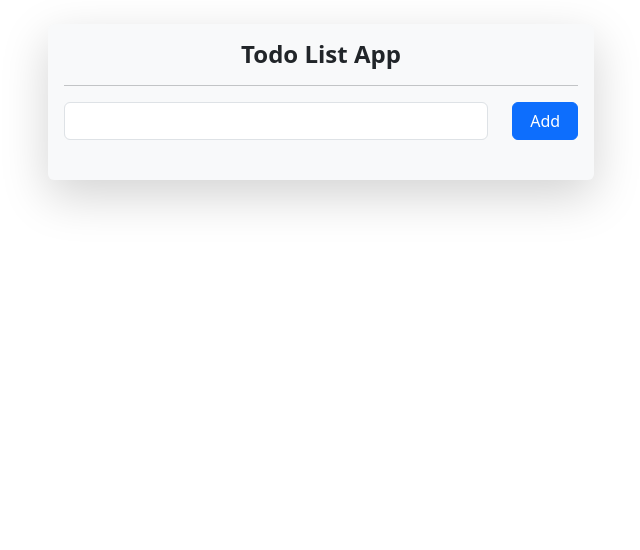
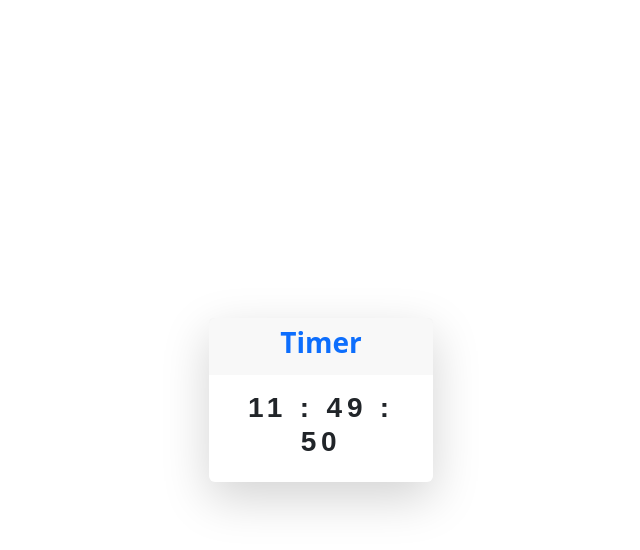
Before and after one commit to gaurab-magar/vowel-checker, a website: page index.html in a window 1280 px wide. Shown: the whole page, without its empty margins (319-959 px from the left). Drawn offline with Linux system fonts and the light colour scheme.

Commit message:
new date()

```diff
--- a/css/style.css
+++ b/css/style.css
@@ -1,9 +1,18 @@
-.btn-scale-on-hover:hover {
-  transform: scale(1.1);
+.card {
+  width: 20%;
+}
+
+.container {
+  height: 100vh;
+}
+
+.time h3 {
+  font-family: fantasy;
+  letter-spacing: 0.3rem;
 }
 
 @media only screen and (max-width: 577px) {
-  #addBtn {
-    margin-top: 1.5rem;
+  .card {
+    width: 100%;
   }
 }
--- a/index.html
+++ b/index.html
@@ -8,43 +8,16 @@
     <link rel="stylesheet" href="./css/bootstrap.css">
 </head>
 <body>
-    <div class="container">
-        <div class="row d-flex justify-content-center">
-            <div class="col-md-6">
-                <div class="card bg-light mt-4 shadow-lg border-0 rounded-2">
-                    <div class="card-body">
-                        <div class="card-title">
-                            <h5 class="card-title text-center fw-bold fs-4">
-                                Todo List App
-                            </h5>
-                            <hr>
-                            <div class="row">
-                                <div class="col-md-10">
-                                    <input type="text" id="taskInput" class="form-control">
-                                </div>
-                                <div class="col-md-2 mt-sm-4 mt-md-0">
-                                    <button id="addBtn" class="btn btn-primary w-100">Add</button>
-                                </div>
-                            </div>
-                        </div>
-                        <div class="body mt-4">
-                            <ul class="list-group" id="tasksList">
-                                <!-- <li class="list-group-item border-0">
-                                    <span class="bg-white d-flex justify-content-between align-items-center">
-                                        <p class="m-0 fw-bold">this is the first todo list or item</p>
-                                        <button class="btn btn-danger">Del</button>
-                                    </span>
-                                </li>
-                                <li class="list-group-item border-0 mt-3">
-                                    <span class="bg-white d-flex justify-content-between align-items-center">
-                                        <p class="m-0 fw-bold">this is the first todo list or item</p>
-                                        <button class="btn btn-danger">Del</button>
-                                    </span>
-                                </li> -->
-                            </ul>
-                        </div>
-
-                    </div>
+    <div class="container d-flex justify-content-center align-items-center">
+        <div class="card text-center shadow-lg border-0">
+            <div class="card-header border-0">
+               <h3 class="text-primary fw-bold">Timer</h3>
+            </div>
+            <div class="card-body">
+                <div class="time">
+                    <h3 class="fw-bold">
+                        <span id="hour"></span> : <span id="minute"></span> : <span id="second"></span>
+                    </h3>
                 </div>
             </div>
         </div>
--- a/js/styel.js
+++ b/js/styel.js
@@ -1,23 +1,17 @@
-let inputValue = document.getElementById('taskInput');
-let addButton = document.getElementById('addBtn');
-let listGroup = document.querySelector('.list-group');
+function updateClock(){
+    let now = new Date();
+    let hour = now.getHours().toString().padStart(2,'0');
+    let minute = now.getMinutes().toString().padStart(2,'0');;
+    let second = now.getSeconds().toString().padStart(2,'0');;
 
-addButton.addEventListener('click',function(){
-    const newTodo = inputValue.value;
-    if(newTodo !== ""){
-        const liItem = document.createElement('li');
-        liItem.classList.add("list-group-item", "border-0" ,"mt-3","fw-bold","d-flex","justify-content-between","align-items-center");
-        liItem.innerText = newTodo;
-        const deleteBtn = document.createElement('button');
-        deleteBtn.classList.add("btn","btn-danger","btn-scale-on-hover");
-        deleteBtn.textContent = "DEL"
-        deleteBtn.addEventListener('click',function(){
-            liItem.remove();
-        })
-        liItem.appendChild(deleteBtn);
-        listGroup.appendChild(liItem);
-        inputValue.value = "";
-    }
+    let hours = document.getElementById('hour');
+    let minutes = document.getElementById('minute');
+    let seconds = document.getElementById('second');
 
+    hours.textContent = hour;
+    minutes.textContent = minute;
+    seconds.textContent = second;
 
-})
+}
+
+setInterval(updateClock,1000);
```
